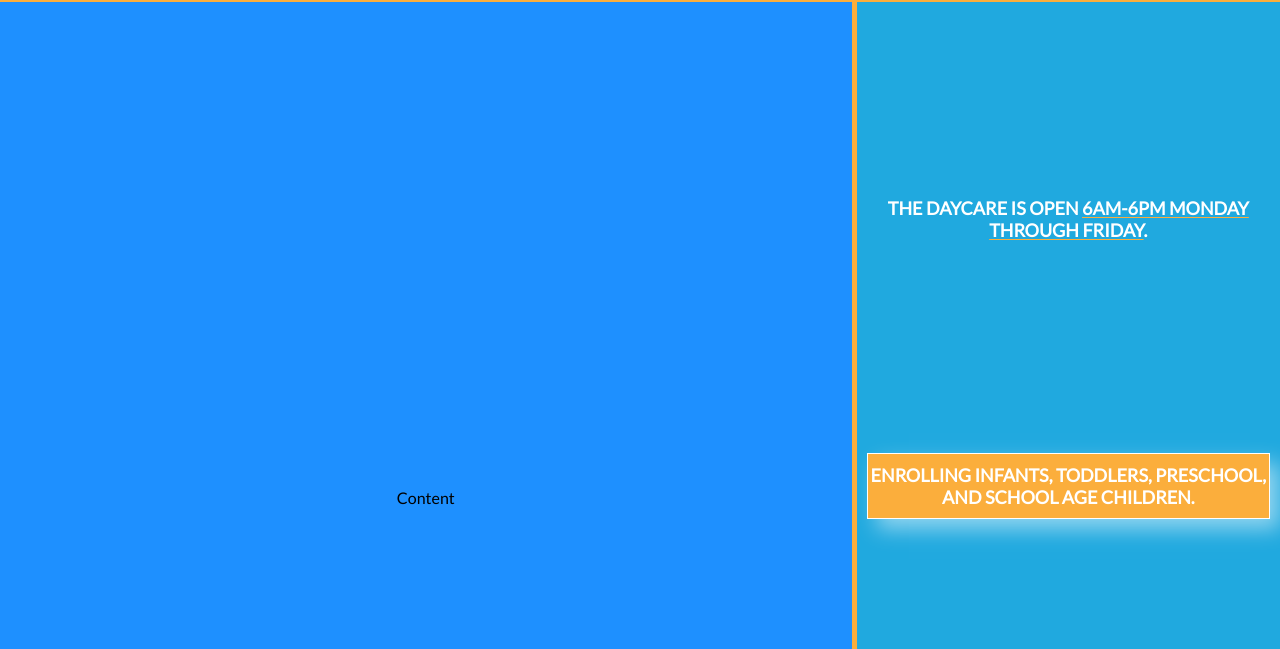
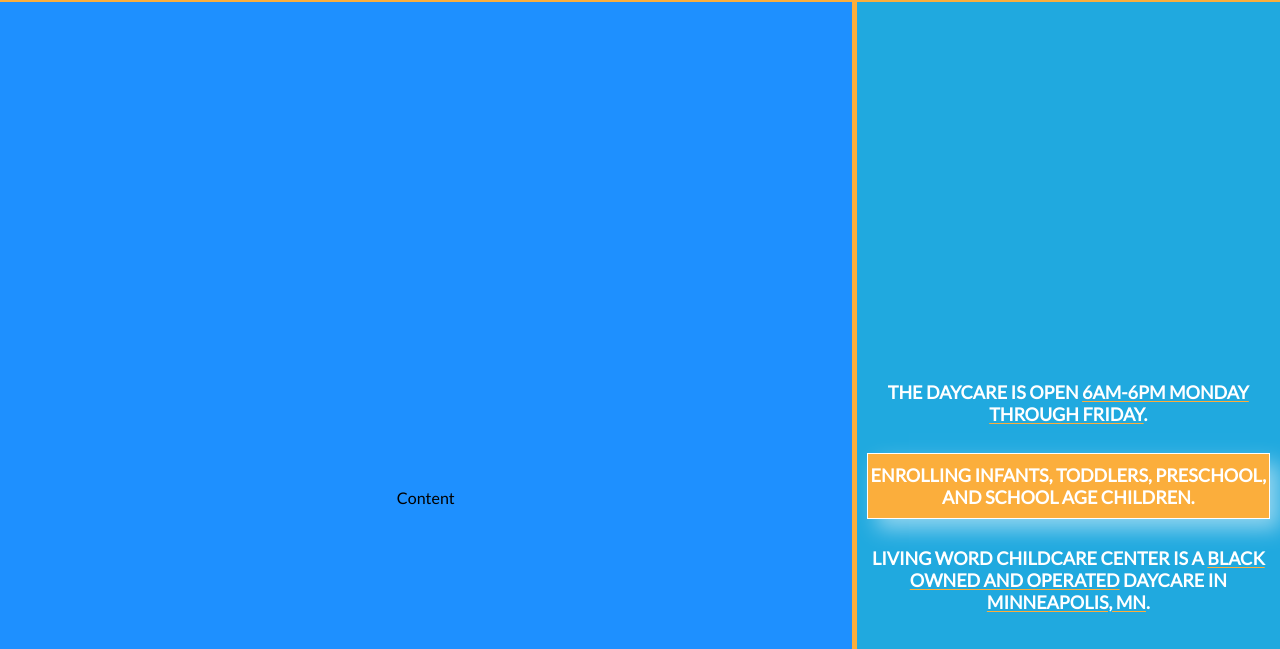
Before and after one commit to Abijahford/child-care, a plain HTML site: page index.html in a window 1280 px wide. Shown: the part 303-952 px from the top of the page. Drawn offline with Linux system fonts and the light colour scheme.

Commit message:
Bug Fix.6

```diff
--- a/css/index.css
+++ b/css/index.css
@@ -198,9 +198,6 @@ section {
 }
 /* Mobile View */
 @media only screen and (max-width: 500px) {
-  main {
-    /* width: 100vw; */
-  }
   .main-section {
     background-color: #fbae3c;
     height: 300vh;
--- a/index.html
+++ b/index.html
@@ -34,9 +34,11 @@
                   Content
                 </section>
                 <section class="inner4" id="about">
-                    <p>The daycare is open <span style="text-decoration: underline; text-decoration-color: #fbae3c; text-underline-offset: 2px;">6am-6pm Monday through Friday</span>.</p>
-                    <p style="background-color: #fbae3c; box-shadow: 10px 10px 20px rgba(255, 255, 255, 0.5); margin-left: 10px; margin-right: 10px; border: 1px solid white">Enrolling infants, toddlers, preschool, and school age children.</p>
-                    <p>Living Word Childcare Center is a <span style="text-decoration: underline; text-decoration-color: #fbae3c; text-underline-offset: 2px;">Black Owned and Operated</span> daycare in <span style="text-decoration: underline; text-decoration-color: #fbae3c; text-underline-offset: 2px;">Minneapolis, MN</span>.</p>
+                    <div>
+                        <p>The daycare is open <span style="text-decoration: underline; text-decoration-color: #fbae3c; text-underline-offset: 2px;">6am-6pm Monday through Friday</span>.</p>
+                        <p style="background-color: #fbae3c; box-shadow: 10px 10px 20px rgba(255, 255, 255, 0.5); margin-left: 10px; margin-right: 10px; border: 1px solid white">Enrolling infants, toddlers, preschool, and school age children.</p>
+                        <p>Living Word Childcare Center is a <span style="text-decoration: underline; text-decoration-color: #fbae3c; text-underline-offset: 2px;">Black Owned and Operated</span> daycare in <span style="text-decoration: underline; text-decoration-color: #fbae3c; text-underline-offset: 2px;">Minneapolis, MN</span>.</p>
+                    </div>
                 </section>
                 <section class="inner5">
                     <img src="images/logo.jpg" alt="LWC Childcare Logo">
```
